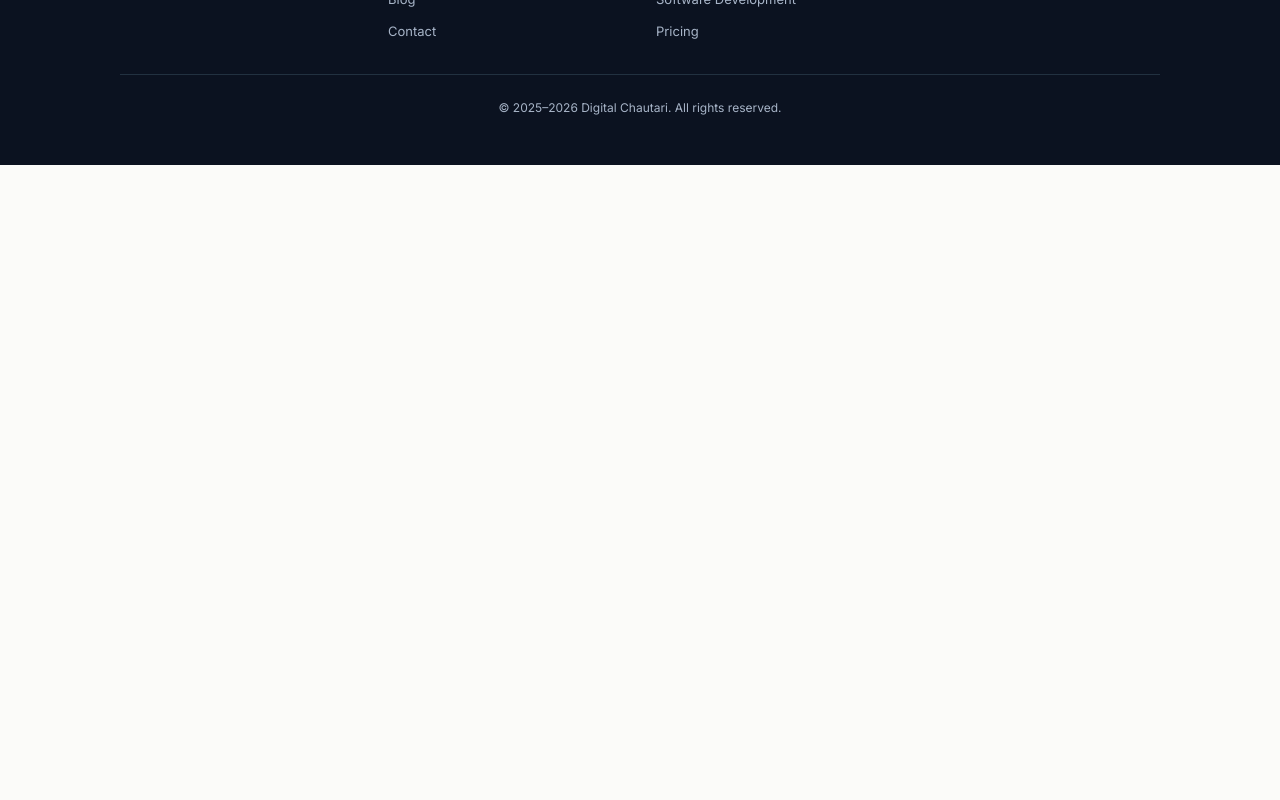
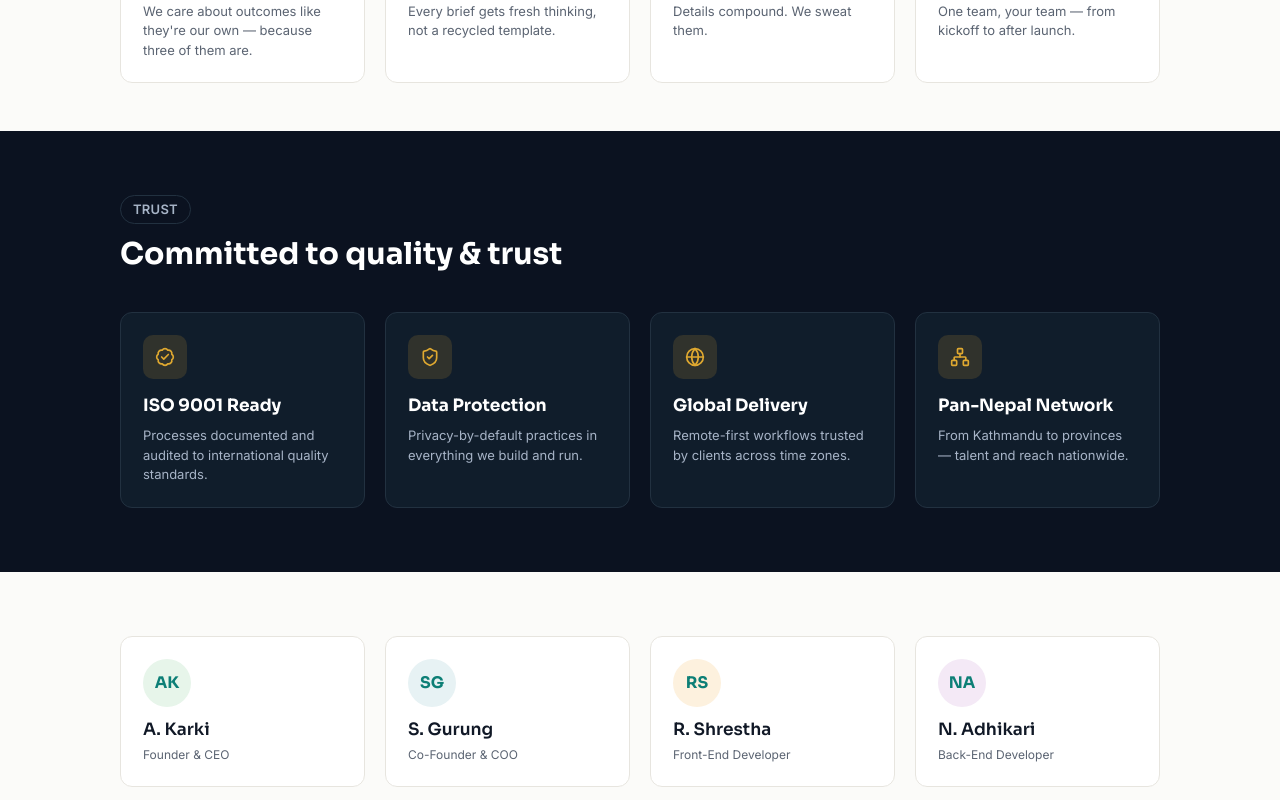
Before and after one commit to dhunganasaroj3/digital-chautari, a Next.js app: page /about in a window 1280 px wide. Shown: the part 1380-2180 px from the top of the page. Before the commit the page ends 1545 px from the top, so only its background shows below. Built offline with nearby package versions, Linux system fonts and the light colour scheme.

Commit message:
feat(about): values grid, quality & trust band, team grid (S2.11)

```diff
--- a/app/about/page.tsx
+++ b/app/about/page.tsx
@@ -2,6 +2,9 @@ import type { Metadata } from "next";
 import { Hero } from "@/components/sections/Hero";
 import { StoryBlock } from "@/components/sections/StoryBlock";
 import { MissionVision } from "@/components/sections/MissionVision";
+import { ValuesGrid } from "@/components/sections/ValuesGrid";
+import { QualityTrust } from "@/components/sections/QualityTrust";
+import { TeamGrid } from "@/components/sections/TeamGrid";
 import { ABOUT_HERO } from "@/lib/data/about";
 
 export const metadata: Metadata = {
@@ -15,6 +18,9 @@ export default function AboutPage() {
       <Hero {...ABOUT_HERO} />
       <StoryBlock />
       <MissionVision />
+      <ValuesGrid />
+      <QualityTrust />
+      <TeamGrid />
     </>
   );
 }
--- /dev/null
+++ b/components/sections/QualityTrust.tsx
@@ -0,0 +1,30 @@
+import { Section } from "@/components/ui/Section";
+import { SectionHeading } from "@/components/ui/SectionHeading";
+import { Card } from "@/components/ui/Card";
+import { IconChip } from "@/components/ui/IconChip";
+import { Reveal } from "@/components/motion/Reveal";
+import { StaggerGroup } from "@/components/motion/StaggerGroup";
+import { QUALITY } from "@/lib/data/about";
+import { toIcon } from "@/lib/utils";
+
+export function QualityTrust() {
+  return (
+    <Section dark>
+      <Reveal>
+        <SectionHeading dark eyebrow={QUALITY.eyebrow} title={QUALITY.title} />
+      </Reveal>
+      <StaggerGroup className="nav:grid-cols-2 mt-10 grid grid-cols-1 gap-5 lg:grid-cols-4">
+        {QUALITY.items.map((item) => {
+          const Icon = toIcon(item.icon);
+          return (
+            <Card key={item.title} reveal>
+              <IconChip icon={Icon} tone="gold" className="chip-scale" />
+              <h3 className="font-heading text-h3 nav:text-h3-lg mt-4 font-bold">{item.title}</h3>
+              <p className="text-small-lg text-text-muted mt-2">{item.body}</p>
+            </Card>
+          );
+        })}
+      </StaggerGroup>
+    </Section>
+  );
+}
--- /dev/null
+++ b/components/sections/TeamGrid.tsx
@@ -0,0 +1,27 @@
+import { Section } from "@/components/ui/Section";
+import { Card } from "@/components/ui/Card";
+import { StaggerGroup } from "@/components/motion/StaggerGroup";
+import { TEAM } from "@/lib/data/about";
+import { chipTone, initials } from "@/lib/utils";
+
+export function TeamGrid() {
+  return (
+    <Section id="team" className="scroll-mt-20">
+      <StaggerGroup className="nav:grid-cols-3 grid grid-cols-2 gap-5 lg:grid-cols-4">
+        {TEAM.map((member, i) => (
+          <Card key={member.name} reveal>
+            <span
+              className={`text-action font-heading grid size-12 place-items-center rounded-full font-bold ${chipTone(i)}`}
+            >
+              {initials(member.name)}
+            </span>
+            <h3 className="font-heading text-h3 nav:text-h3-lg mt-3 font-semibold">
+              {member.name}
+            </h3>
+            <p className="text-small text-text-muted mt-1">{member.role}</p>
+          </Card>
+        ))}
+      </StaggerGroup>
+    </Section>
+  );
+}
--- /dev/null
+++ b/components/sections/ValuesGrid.tsx
@@ -0,0 +1,25 @@
+import { Section } from "@/components/ui/Section";
+import { Card } from "@/components/ui/Card";
+import { IconChip } from "@/components/ui/IconChip";
+import { StaggerGroup } from "@/components/motion/StaggerGroup";
+import { VALUES } from "@/lib/data/about";
+import { toIcon } from "@/lib/utils";
+
+export function ValuesGrid() {
+  return (
+    <Section spacing="tight">
+      <StaggerGroup className="nav:grid-cols-2 grid grid-cols-1 gap-5 lg:grid-cols-4">
+        {VALUES.map((value, i) => {
+          const Icon = toIcon(value.icon);
+          return (
+            <Card key={value.title} reveal>
+              <IconChip icon={Icon} tone={i} className="chip-scale" />
+              <h3 className="font-heading text-h3 nav:text-h3-lg mt-4 font-bold">{value.title}</h3>
+              <p className="text-small-lg text-text-muted mt-2">{value.body}</p>
+            </Card>
+          );
+        })}
+      </StaggerGroup>
+    </Section>
+  );
+}
--- a/lib/utils.ts
+++ b/lib/utils.ts
@@ -115,6 +115,14 @@ export function splitGradient(title: string, gradient: string): [string, string]
   return [title.slice(0, idx), title.slice(idx + gradient.length)];
 }
 
+/** "A. Karki" → "AK" (team avatar initials). */
+export function initials(name: string): string {
+  return name
+    .split(" ")
+    .map((part) => part[0]?.toUpperCase() ?? "")
+    .join("");
+}
+
 /** "2026-03-12" → "March 12, 2026" (UTC-anchored, so it never shifts a day). */
 export function formatDate(iso: string): string {
   return new Intl.DateTimeFormat("en-US", {
```
